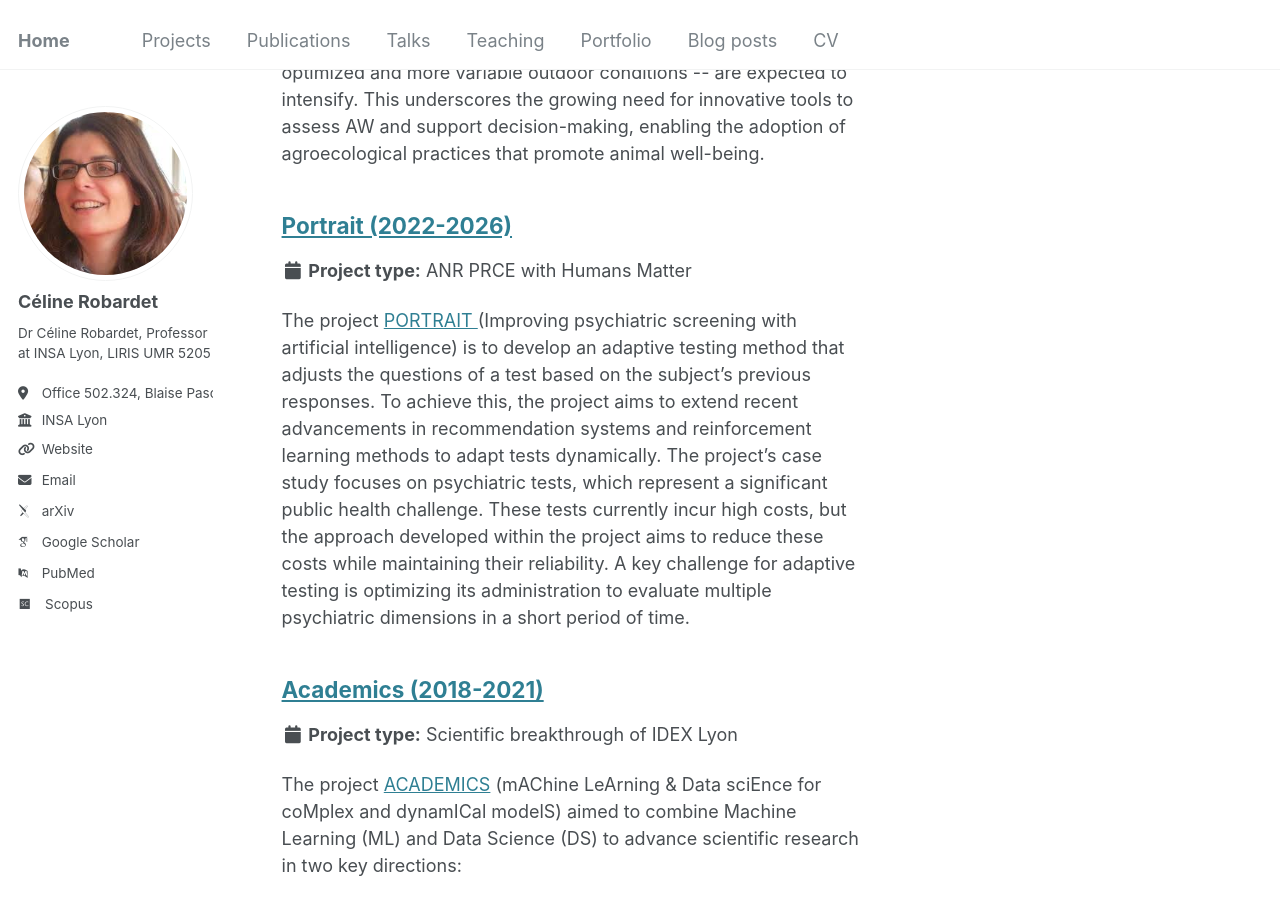
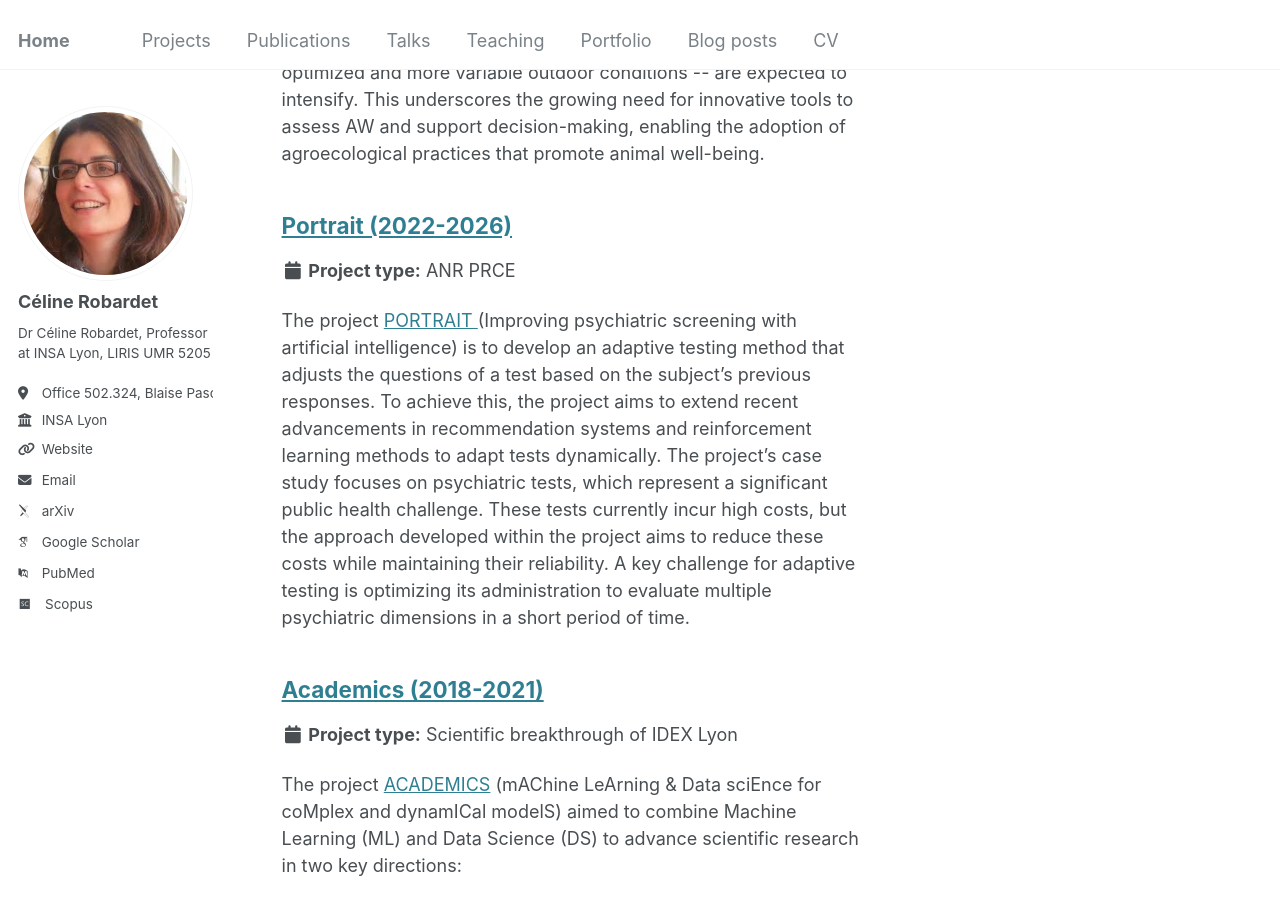
Before and after one commit to crobardet/crobardet.github.io, a Jekyll site: the page built from _pages/projects.html, in a window 1280 px wide and 900 px high, scrolled down 405 px. Built offline with Jekyll 4.4.1, drawn with Linux system fonts in a browser that asks for light colours; some web fonts are replaced.

Commit message:
Update 2022_portrait.md

```diff
--- a/_projects/2022_portrait.md
+++ b/_projects/2022_portrait.md
@@ -1,7 +1,7 @@
 ---
 title: "Portrait (2022-2026)"
 collection: project
-type: "ANR PRCE with Humans Matter"
+type: "ANR PRCE"
 permalink: "https://anr.fr/Projet-ANR-22-CE23-0006"
 venue: "ANR PRCE with Humans Matter"
 date: 2022-09-01
```
